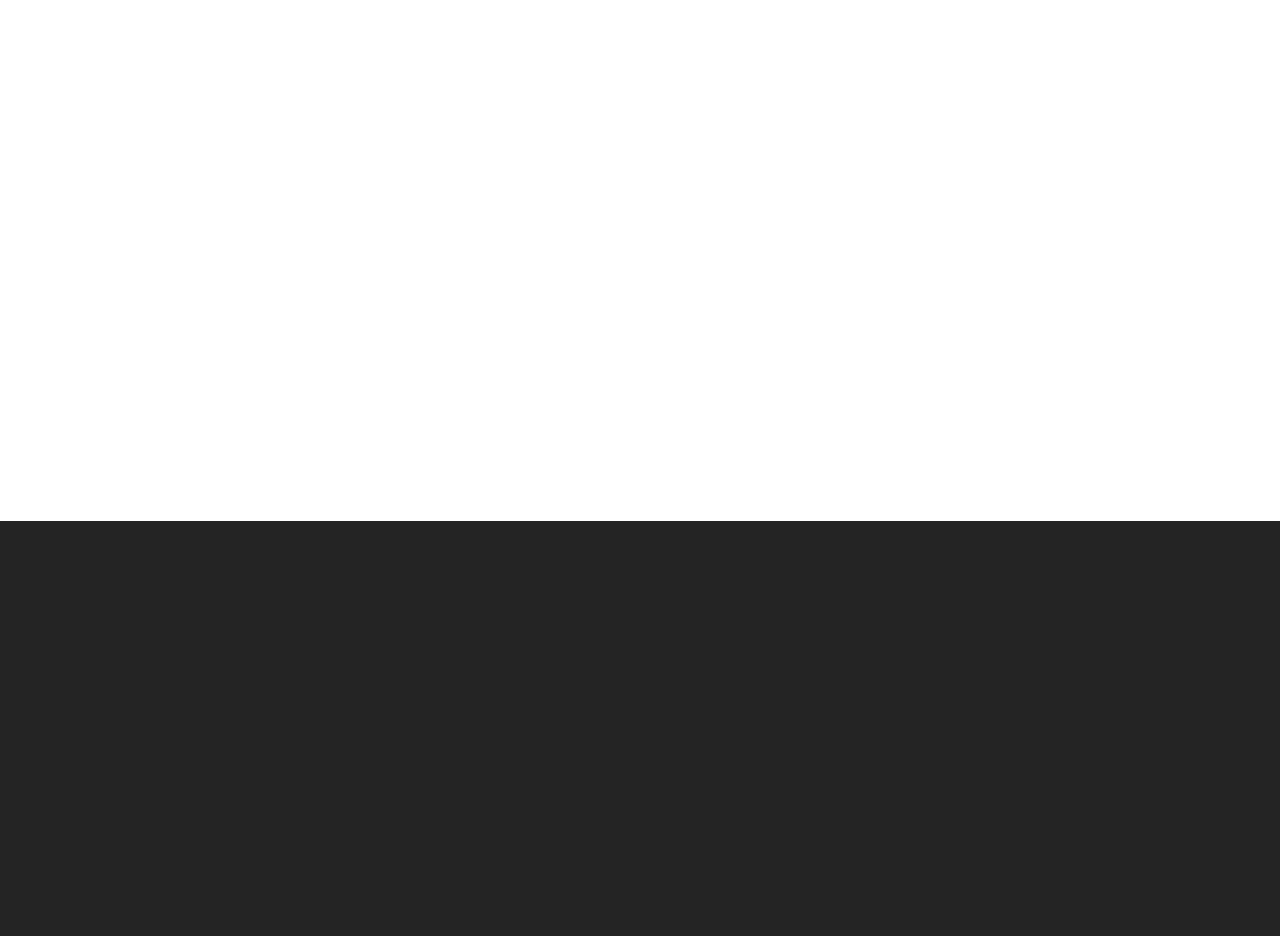
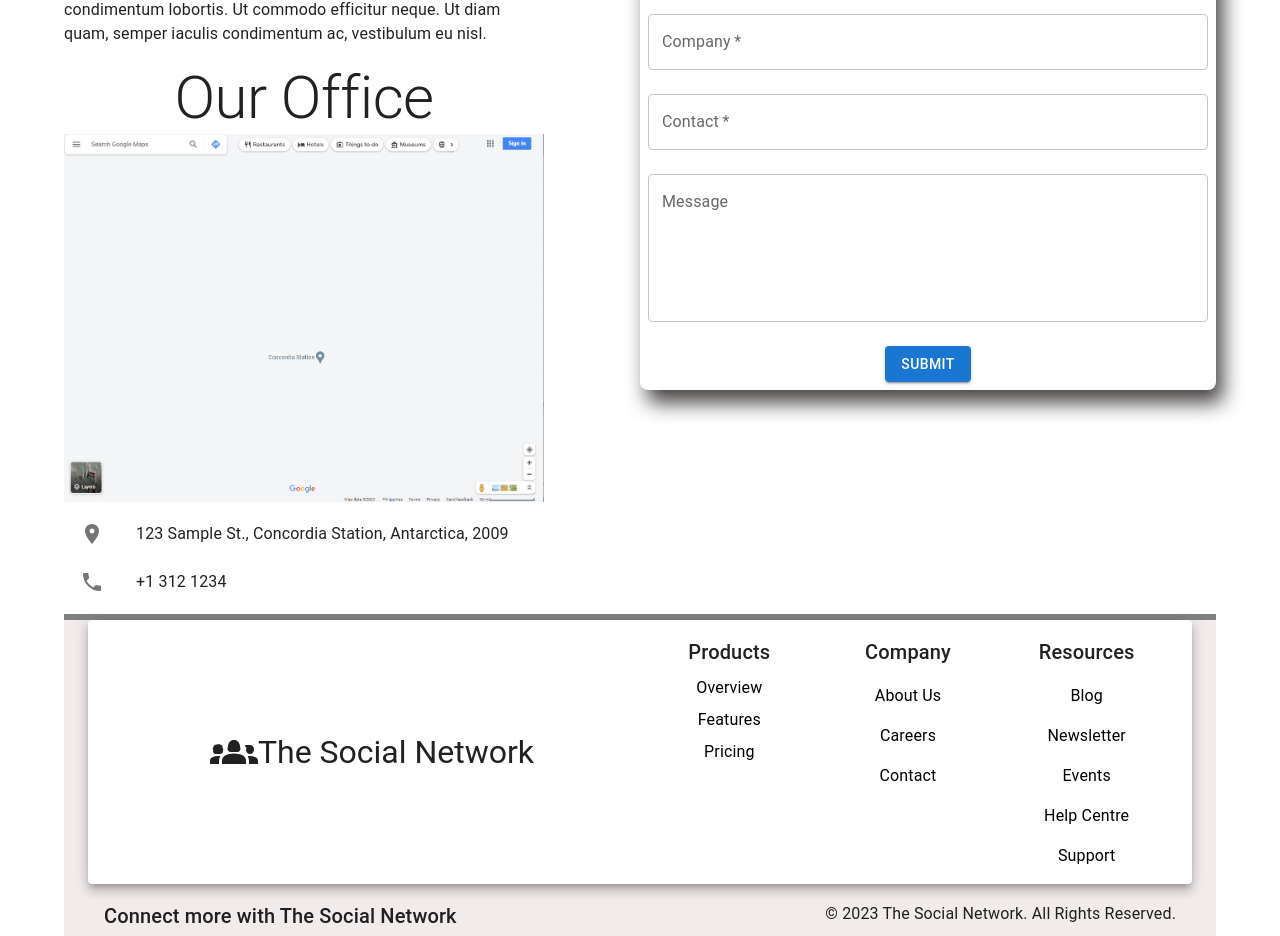
Before and after one commit to ayronman99/tsn, a React (Vite) app: page /tsn/contact in a window 1280 px wide. Shown: the part 279-1215 px from the top of the page. Before the commit the page ends 800 px from the top, so only its background shows below. Built offline with nearby package versions, Linux system fonts and the light colour scheme.

Commit message:
Added footer and minor changes

```diff
--- a/src/App.tsx
+++ b/src/App.tsx
@@ -15,9 +15,9 @@ function App() {
         <Navbar />
         <Routes>
           <Route path="/tsn" element={<Index />} />
-            <Route path="/about" element={<About />} />
-            <Route path="/contact" element={<Contact />} />
-            <Route path="/p/:postId" element={<PostPage />} />
+          <Route path="/tsn/about" element={<About />} />
+          <Route path="/tsn/contact" element={<Contact />} />
+          <Route path="/tsn/p/:postId" element={<PostPage />} />
         </Routes>
       </div>
     </ThemeProviderMain>
--- /dev/null
+++ b/src/components/Footer.tsx
@@ -0,0 +1,103 @@
+import { Box, Container, Grid, Link, Paper, Stack, Typography } from "@mui/material";
+import Divider from "@mui/material/Divider";
+import Groups2Icon from '@mui/icons-material/Groups2';
+
+const Footer = () => {
+    return (
+        <>
+            <Divider sx={{
+                border: "3px solid grey"
+            }} />
+
+            <Container id="footer" sx={{ backgroundColor: "#f2ebeb" }}>
+
+                <Paper elevation={7}>
+                    <Grid container padding={2}>
+                        <Grid item xs={12} md={6} >
+                            <Box component="div" sx={{ height: "100%", display: "flex", alignItems: "center", justifyContent: "center" }}>
+                                <Typography variant="h5" sx={{ display: "flex", alignItems: "center", fontSize: "2rem" }}>
+                                    <Groups2Icon sx={{ fontSize: "3rem" }} />
+                                    The Social Network
+                                </Typography>
+                            </Box>
+                        </Grid>
+                        <Grid item xs={12} md={6} >
+
+                            <Box display="flex" justifyContent="space-between" component="div" width="100%" >
+                                <Stack spacing={1} width="100%" display="flex" alignItems="center" >
+                                    <Typography variant="h6" component="p">Products</Typography>
+                                    <Link href="#footer" underline="none" sx={{ color: "#000", "&:hover": { color: "grey" } }}>
+                                        Overview
+                                    </Link>
+                                    <Link href="#footer" underline="none" sx={{ color: "#000", "&:hover": { color: "grey" } }}>
+                                        Features
+                                    </Link>
+                                    <Link href="#footer" underline="none" sx={{ color: "#000", "&:hover": { color: "grey" } }}>
+                                        Pricing
+                                    </Link>
+                                </Stack>
+                                <Stack spacing={2} width="100%" display="flex" alignItems="center">
+                                    <Typography variant="h6" component="p">Company</Typography>
+                                    <Link href="/tsn/about" underline="none" sx={{ color: "#000", "&:hover": { color: "grey" } }}>
+                                        About Us
+                                    </Link>
+                                    <Link href="#footer" underline="none" sx={{ color: "#000", "&:hover": { color: "grey" } }}>
+                                        Careers
+                                    </Link>
+                                    <Link href="/tsn/contact" underline="none" sx={{ color: "#000", "&:hover": { color: "grey" } }}>
+                                        Contact
+                                    </Link>
+                                </Stack>
+                                <Stack spacing={2} width="100%" display="flex" alignItems="center">
+                                    <Typography variant="h6" component="p">Resources</Typography>
+                                    <Link href="#footer" underline="none" sx={{ color: "#000", "&:hover": { color: "grey" } }}>
+                                        Blog
+                                    </Link>
+                                    <Link href="#footer" underline="none" sx={{ color: "#000", "&:hover": { color: "grey" } }}>
+                                        Newsletter
+                                    </Link>
+                                    <Link href="#footer" underline="none" sx={{ color: "#000", "&:hover": { color: "grey" } }}>
+                                        Events
+                                    </Link>
+                                    <Link href="#footer" underline="none" sx={{ color: "#000", "&:hover": { color: "grey" } }}>
+                                        Help Centre
+                                    </Link>
+                                    <Link href="#footer" underline="none" sx={{ color: "#000", "&:hover": { color: "grey" } }}>
+                                        Support
+                                    </Link>
+                                </Stack>
+                            </Box>
+                        </Grid>
+                    </Grid>
+                </Paper>
+                <Box
+                    component="div"
+                    display="flex"
+                    justifyContent="space-between"
+                    padding={2}
+                    sx={{flexDirection: {xs: "column", md: "row"}}}
+                >
+                    <Box
+                        component="div"
+                    >
+                        <Typography variant="h6" component="p">
+                            Connect more with The Social Network
+                        </Typography>
+                        <Typography variant="subtitle1" component="p">
+                            Easily find your group and connect with people around the world.
+                        </Typography>
+                    </Box>
+                    <Box
+                        component="div"
+                    >
+                        <Typography variant="subtitle1" component="p">
+                            &copy; 2023 The Social Network. All Rights Reserved.
+                        </Typography>
+                    </Box>
+                </Box>
+            </Container>
+        </>
+    )
+}
+
+export default Footer;
--- a/src/pages/About.tsx
+++ b/src/pages/About.tsx
@@ -5,6 +5,7 @@ import InfoSectionBox from "../components/InfoSectionBox";
 import WeTeam from "../assets/weteam.svg";
 import Mission from "../assets/mission.svg";
 import Vision from "../assets/vision.svg";
+import Footer from "../components/Footer";
 
 const About = () => {
 
@@ -30,6 +31,7 @@ const About = () => {
                 />
             </Grid>
 
+            <Footer />
         </Container>
     )
 }
--- a/src/pages/Contact.tsx
+++ b/src/pages/Contact.tsx
@@ -3,11 +3,15 @@ import pageTitle from "../hooks/pageTitle.hook";
 import InfoSectionBox from "../components/InfoSectionBox";
 import LocationOnIcon from '@mui/icons-material/LocationOn';
 import PhoneIcon from '@mui/icons-material/Phone';
-
+import Footer from "../components/Footer";
+import Concordia from "../assets/concordia.png"
 const Contact = () => {
 
     pageTitle("Contact Us");
 
+    const submitInquiry = () => {
+        alert("Successfully Submitted!")
+    }
     return (
         <Container>
             <Grid container justifyContent="space-between" sx={{marginTop: 5}}>
@@ -20,13 +24,15 @@ const Contact = () => {
                         />
                         <InfoSectionBox
                             h2Text="Our Office"
+                            imgSrc={Concordia}
+                            sx={{width: "100%"}}
                         />
                         <Grid item>
                             <List>
                                 <ListItem>
                                    <ListItemIcon><LocationOnIcon /></ListItemIcon>
                                     <ListItemText
-                                        primary="123 Sample St., Concordia Station Antarctica, 2009"
+                                        primary="123 Sample St., Concordia Station, Antarctica, 2009"
                                     />
                                 </ListItem>
                                 <ListItem>
@@ -35,7 +41,6 @@ const Contact = () => {
                                         primary="+1 312 1234"
                                     />
                                 </ListItem>
-                                <ListItem></ListItem>
                             </List>
                         </Grid>
                     </Grid>
@@ -43,7 +48,7 @@ const Contact = () => {
                 <Grid item xs={12} md={6}>
                     <Box
                         component="form"
-
+                        onSubmit={submitInquiry}
                         autoComplete="off"
                         sx={{ display: "flex", flexDirection: "column", justifyContent: "center", alignItems: "center", boxShadow: "7px 13px 20px #484444", padding: 1, paddingTop: 3, borderRadius: 2 }}
                     >
@@ -67,6 +72,7 @@ const Contact = () => {
                             sx={{ marginBottom: 3 }}
                             fullWidth
                             required
+                            type="email"
                         />
 
                         <TextField
@@ -74,11 +80,13 @@ const Contact = () => {
                             label="Company"
                             sx={{ marginBottom: 3 }}
                             fullWidth
+                            required
                         />
 
                         <TextField
                             id="contact"
                             label="Contact"
+                            type="number"
                             fullWidth
                             required
                             sx={{ marginBottom: 3 }}
@@ -93,12 +101,14 @@ const Contact = () => {
                             sx={{ marginBottom: 3 }}
 
                         />
-                        <Button type="submit" variant="contained">
+                        <Button type="submit" variant="contained" >
                             Submit
                         </Button>
                     </Box>
                 </Grid>
             </Grid>
+
+            <Footer />
         </Container>
     )
 }
--- a/src/pages/Index.tsx
+++ b/src/pages/Index.tsx
@@ -29,7 +29,7 @@ const Index = () => {
                         <Grid container spacing={3}>
                             {postsData?.map((postItems: PostsDataTypes) => (
                                 <Grid item xs={12} md={4} lg={3} xl={2} key={postItems.id} sx={{ width: "300px", marginBottom: "1rem" }}>
-                                    <Link to={`/p/${postItems.id}`}>
+                                    <Link to={`/tsn/p/${postItems.id}`}>
                                         <Card sx={{ height: "100%" }}>
                                             <CardMedia
                                                 component='img'
```
Also changed, not shown: src/components/Navbar.tsx (+4 -4 lines), src/assets/concordia.png (added). Lines whose indentation alone changed are shown as unchanged.
